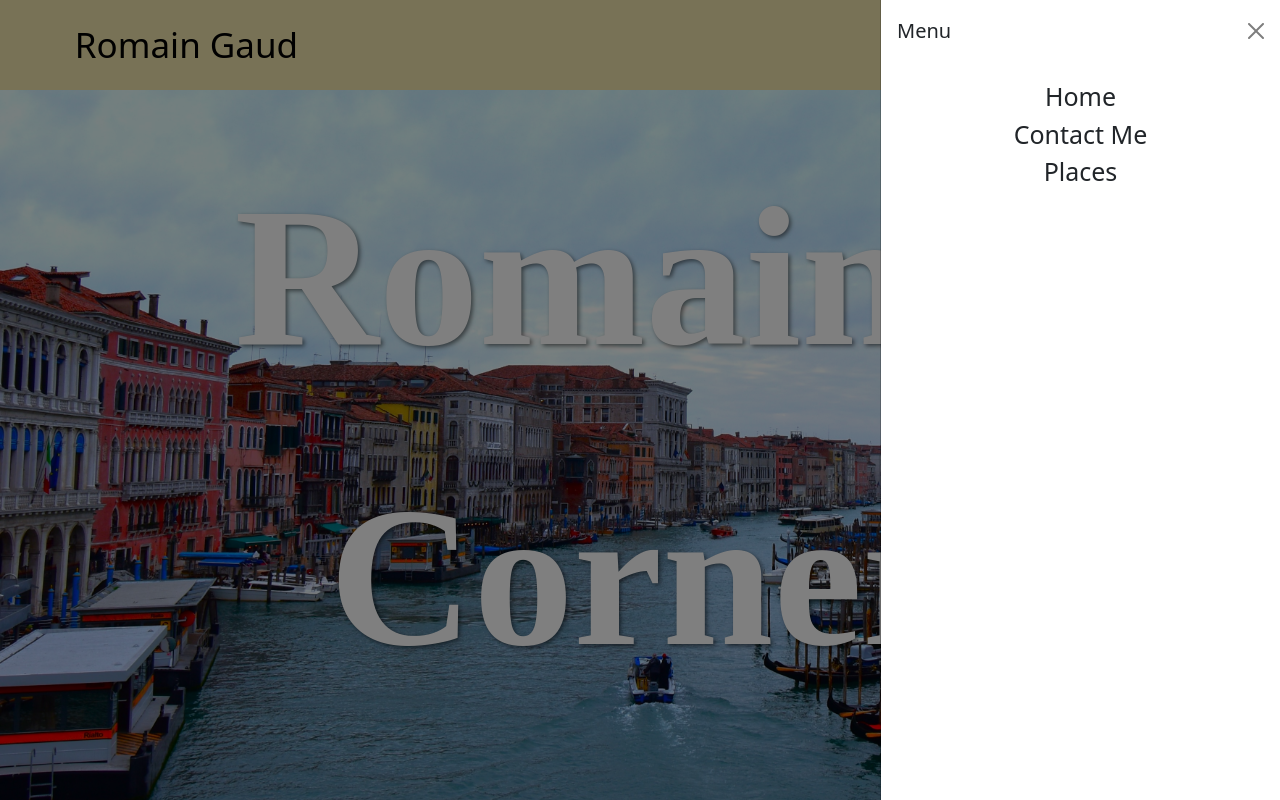
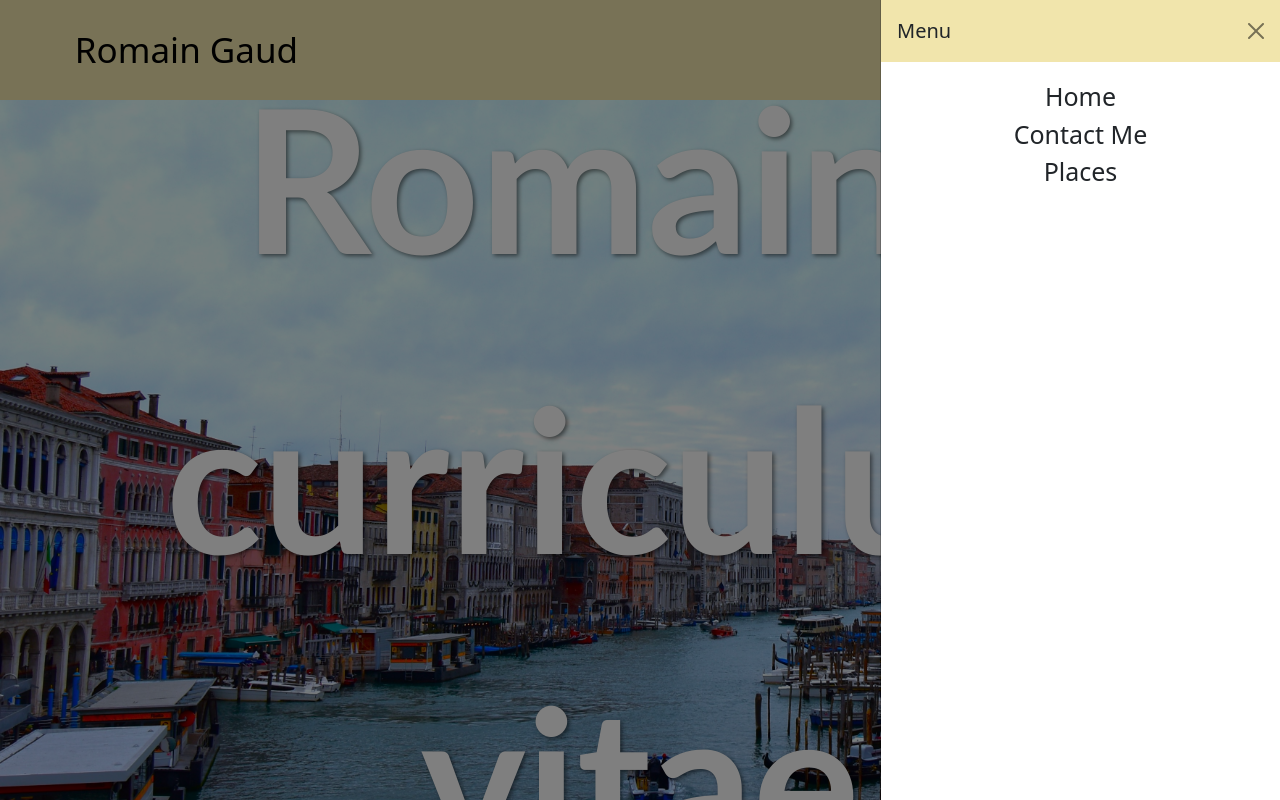
Before and after one commit to Rom9281/rom-website-app, a React (Vite) app: page / in a window 1280 px wide. Both pictures are taken after a click on the button 1240 px from the left and 45 px from the top of the page. Shown: the top 800 px of the page. Built offline with nearby package versions, Linux system fonts and the light colour scheme.

Commit message:
minor changes

```diff
--- a/src/components/contact/ContactElement.css
+++ b/src/components/contact/ContactElement.css
@@ -25,14 +25,11 @@
     box-shadow: 0 0 20px rgba(0, 0, 0, 0.4); /* Add relief effect on hover */
 }
 
-@media (max-width: 800px) {
+@media (max-width: 700px) {
     .contact-font-h1 {
-        font-size: 30px; /* Decrease the font size for smaller screens */
+        font-size: 25px; /* Decrease the font size for smaller screens */
     }
     .contact-font-h2 {
-        font-size: 25px; /* Decrease the font size for smaller screens */
-    }
-    .contact-image{
-        width: 75px; /* Set image width */
+        font-size: 20px; /* Decrease the font size for smaller screens */
     }
 }
--- a/src/components/nav_bar/NavigationBar.css
+++ b/src/components/nav_bar/NavigationBar.css
@@ -2,7 +2,7 @@
     position: fixed;
     top: 0;
     width: 100%;
-    height: 90px;
+    height: 100px;
     align-items: left;
     justify-content: flex-start;
     background-color: #F1E5AC;
@@ -10,14 +10,12 @@
 
 .nav-bar-font {
     font-size: 25px !important;
-    color: black;
     text-align: left;
     margin-right: 10px; /* Add this line for spacing */
 }
 
 .nav-bar-brand {
     font-size: 35px !important;
-    color: black;
     text-align: left;
     margin-left: 5%;
 }
@@ -29,3 +27,7 @@
     display: flex;
     justify-content: space-between;
   }
+
+.navbar-offcanvas{
+    background-color: #F1E5AC;
+}
--- a/src/components/nav_bar/NavigationBar.jsx
+++ b/src/components/nav_bar/NavigationBar.jsx
@@ -25,7 +25,6 @@ export const NavigationBar = () => {
         <div>
             <Navbar
                 className='flex-nav-bar fixed-top nav-bar-font'
-                data-bs-theme="light"
                 expand={expand}
             >
                 <Container fluid>
@@ -40,8 +39,12 @@ export const NavigationBar = () => {
                         placement="end"
                         onHide={onShowCanvas}
                         onShow={onOffCanvas}
+
                     >
-                        <Offcanvas.Header closeButton>
+                        <Offcanvas.Header
+                        closeButton
+                        className='navbar-offcanvas'
+                        >
                             <Offcanvas.Title >
                                 Menu
                             </Offcanvas.Title>
--- a/src/components/nav_bar/nav_bar_element/NavigationBarElement.css
+++ b/src/components/nav_bar/nav_bar_element/NavigationBarElement.css
@@ -1,6 +1,8 @@
 .nav-bar-text-element {
     font-size: 25px !important;
     text-align: center;
+    color:aqua;
+    transition: color 0.3s ease-in-out;
 }
 
 @media (max-width: 768px) {
@@ -9,3 +11,25 @@
         text-align: center;
     }
 }
+
+.nav-bar-text-element:hover {
+    cursor: pointer;
+}
+
+.nav-bar-text-element:active {
+    color: red;
+}
+
+.nav-bar-border-element {
+
+}
+
+.nav-bar-border-element:hover {
+    cursor: pointer;
+    border-bottom: 2px solid goldenrod;
+
+}
+
+.nav-bar-border-element:active {
+    border-bottom: 2px solid red;
+}
--- a/src/components/nav_bar/nav_bar_element/NavigationBarElement.jsx
+++ b/src/components/nav_bar/nav_bar_element/NavigationBarElement.jsx
@@ -4,10 +4,12 @@ import './NavigationBarElement.css';
 
 export const NavigationBarElement = ({ props }) => {
     return (
-        <Navbar.Link
-            href={props.route}
-            className="nav-link nav-bar-text-element"
-        >{props.name}</Navbar.Link>
+        <div className='nav-bar-border-element'>
+            <Navbar.Link
+                href={props.route}
+                className="nav-bar-text-element"
+            >{props.name}</Navbar.Link>
+        </div>
     );
 };
 
--- a/src/pages/Home.css
+++ b/src/pages/Home.css
@@ -9,18 +9,26 @@ img {
     left: 50%;
     transform: translate(-50%, -50%);
     font-size: 200px; /* Increase the font size to make it bigger */
-    font-family: Serif; /* Use a nicer font family */
+    font-family: 'Trebuchet MS', 'Lucida Sans Unicode', 'Lucida Grande', 'Lucida Sans', Arial, sans-serif; /* Use a nicer font family */
     font-weight: bold; /* Make the text bold */
     text-shadow: 2px 2px 4px rgba(0, 0, 0, 0.5); /* Add a subtle shadow for a nicer effect */
+    transition: transform 0.3s ease; /* Add transition for smooth animation */
+}
+
+.welcome-text:hover {
+    transform: translate(-50%, -50%) scale(1.1); /* Scale up the text on hover */
+    color: #F1E5AC;
 }
 
 @media (max-width: 1200px) {
     .welcome-text {
         font-size: 80px; /* Decrease the font size for smaller screens */
+
     }
 }
 
 .img-container{
+    padding-top: 100px;
     position: relative;
     text-align: center;
     color: white;
--- a/src/pages/Home.jsx
+++ b/src/pages/Home.jsx
@@ -3,28 +3,13 @@ import { NavigationBar } from '../components/nav_bar/NavigationBar';
 import './Home.css';
 
 export const Home = () => {
-    const [currentImage, setCurrentImage] = useState(0);
-    const images = [
-        "home_img/venise.jpg",
-        "home_img/venise.jpg",
-        "home_img/venise.jpg",
-        // Add more image paths here
-    ];
-
-    const handlePrevImage = () => {
-        setCurrentImage((prevImage) => (prevImage === 0 ? images.length - 1 : prevImage - 1));
-    };
-
-    const handleNextImage = () => {
-        setCurrentImage((prevImage) => (prevImage === images.length - 1 ? 0 : prevImage + 1));
-    };
 
     return (
         <>
         <NavigationBar />
         <div className='img-container'>
-            <div className="welcome-text">Romain's Corner</div>
-            <img src={images[currentImage]} alt={`Image ${currentImage + 1}`} />
+            <div className="welcome-text">Romain's curriculum vitae</div>
+            <img src="home_img/venise.jpg" />
         </div>
 
         </>
```
